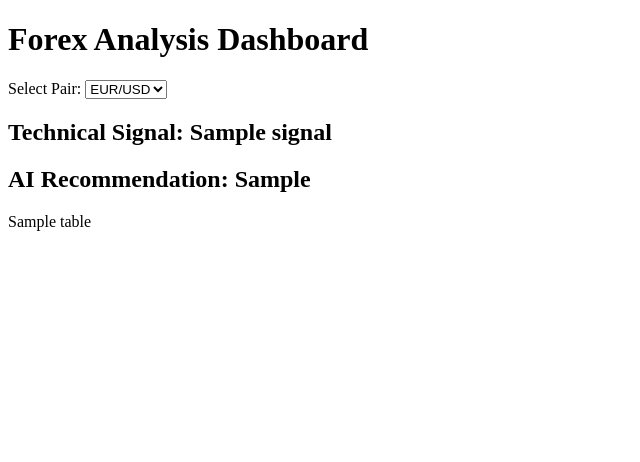
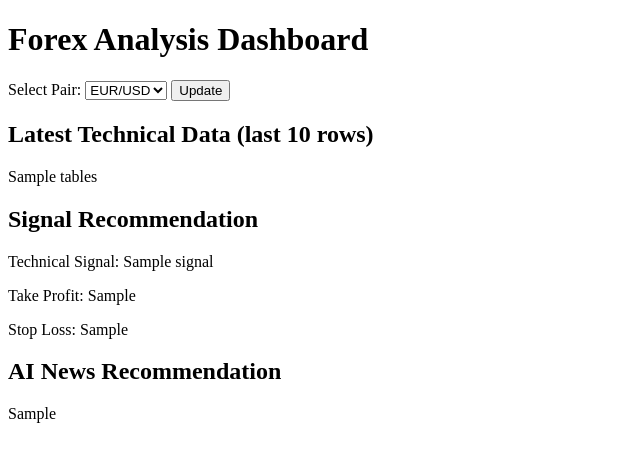
Before and after one commit to andromanxxxx-gif/forex-analysis-system, a Flask app: template dashboard/template/index.html in a window 1280 px wide. Shown: the top 462 px of the page, without its empty margins (0-640 px from the left). Run offline with Flask 3, Linux system fonts and the light colour scheme; the template is opened without the code that fills it: most values are stand-ins (such as "Sample title", 1, 10 or a date in 2020); parts of the project's set-up code (start-up, migrations or seed data) failed here and were passed over.

Commit message:
Update index.html

```diff
--- a/dashboard/template/index.html
+++ b/dashboard/template/index.html
@@ -1,25 +1,30 @@
 <!DOCTYPE html>
 <html>
 <head>
-    <title>Forex Analysis Dashboard</title>
+    <title>Forex Dashboard</title>
 </head>
 <body>
     <h1>Forex Analysis Dashboard</h1>
 
     <form method="post">
         <label for="pair">Select Pair:</label>
-        <select name="pair" onchange="this.form.submit()">
-            <option value="EUR/USD" {% if pair=='EUR/USD' %}selected{% endif %}>EUR/USD</option>
-            <option value="GBP/USD" {% if pair=='GBP/USD' %}selected{% endif %}>GBP/USD</option>
-            <option value="USD/JPY" {% if pair=='USD/JPY' %}selected{% endif %}>USD/JPY</option>
+        <select name="pair" id="pair">
+            <option {% if pair=="EUR/USD" %}selected{% endif %}>EUR/USD</option>
+            <option {% if pair=="GBP/USD" %}selected{% endif %}>GBP/USD</option>
+            <option {% if pair=="USD/JPY" %}selected{% endif %}>USD/JPY</option>
         </select>
+        <button type="submit">Update</button>
     </form>
 
-    <h2>Technical Signal: {{ signal }}</h2>
-    <h2>AI Recommendation: {{ ai_recommendation }}</h2>
+    <h2>Latest Technical Data (last 10 rows)</h2>
+    {{ tables|safe }}
 
-    {% for table in tables %}
-        {{ table | safe }}
-    {% endfor %}
+    <h2>Signal Recommendation</h2>
+    <p>Technical Signal: {{ signal_info['signal'] }}</p>
+    <p>Take Profit: {{ signal_info['take_profit'] }}</p>
+    <p>Stop Loss: {{ signal_info['stop_loss'] }}</p>
+
+    <h2>AI News Recommendation</h2>
+    <p>{{ ai_recommendation }}</p>
 </body>
 </html>
```
